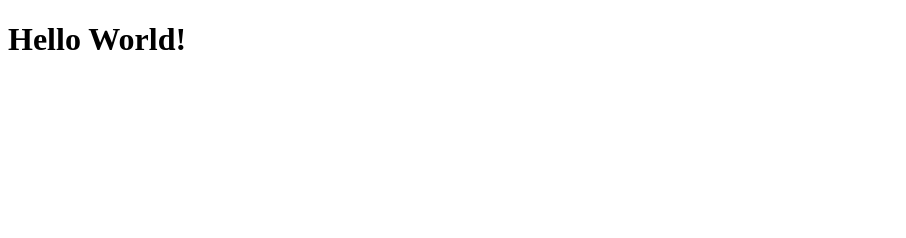
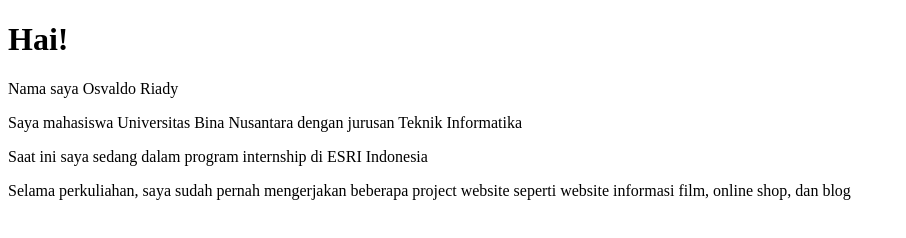
Before and after one commit to osvaldoriady/osvaldoriady.github.io, a plain HTML site: page index.html in a window 1280 px wide. Shown: the whole page, without its empty margins (0-906 px from the left). Drawn offline with Linux system fonts and the light colour scheme.

Commit message:
Update index.html

```diff
--- a/index.html
+++ b/index.html
@@ -1,2 +1,6 @@
 <!DOCTYPE html>
-<h1> Hello World! </h1>
+<h1>Hai!</h1>
+<p>Nama saya Osvaldo Riady</p>
+<p>Saya mahasiswa Universitas Bina Nusantara dengan jurusan Teknik Informatika</p>
+<p>Saat ini saya sedang dalam program internship di ESRI Indonesia</p>
+<p>Selama perkuliahan, saya sudah pernah mengerjakan beberapa project website seperti website informasi film, online shop, dan blog</p>
```
